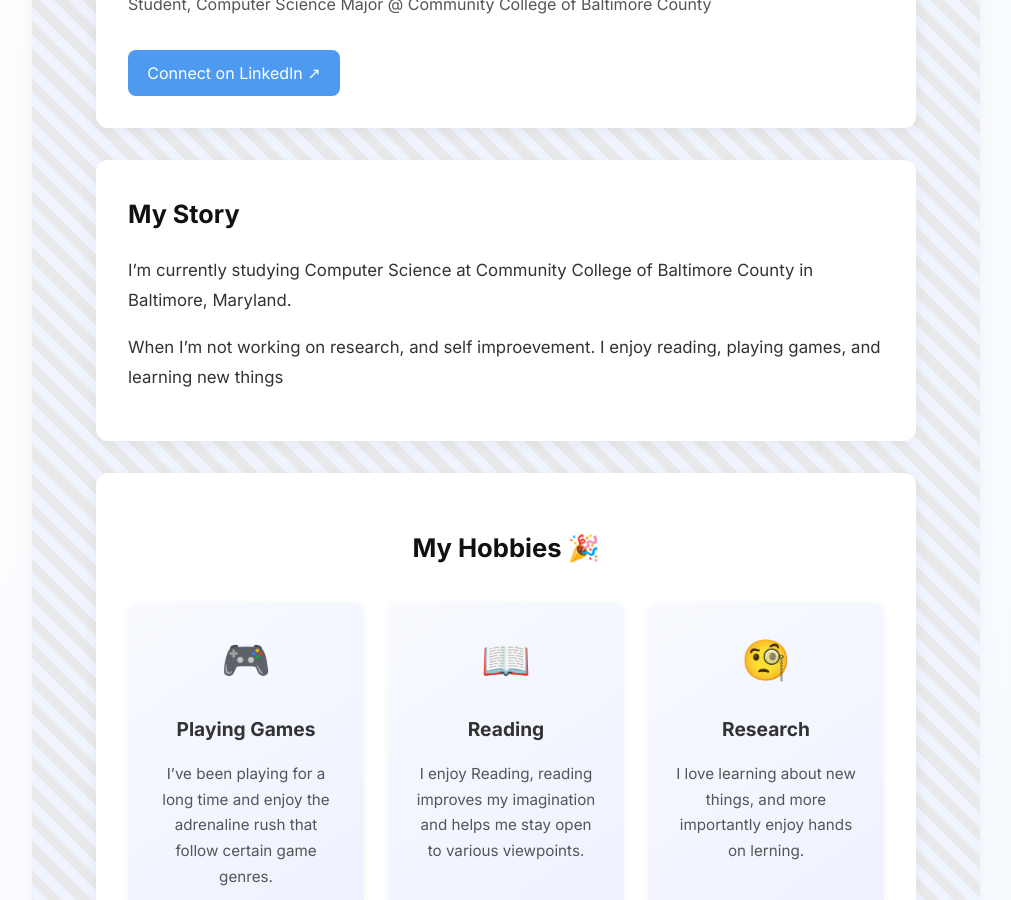
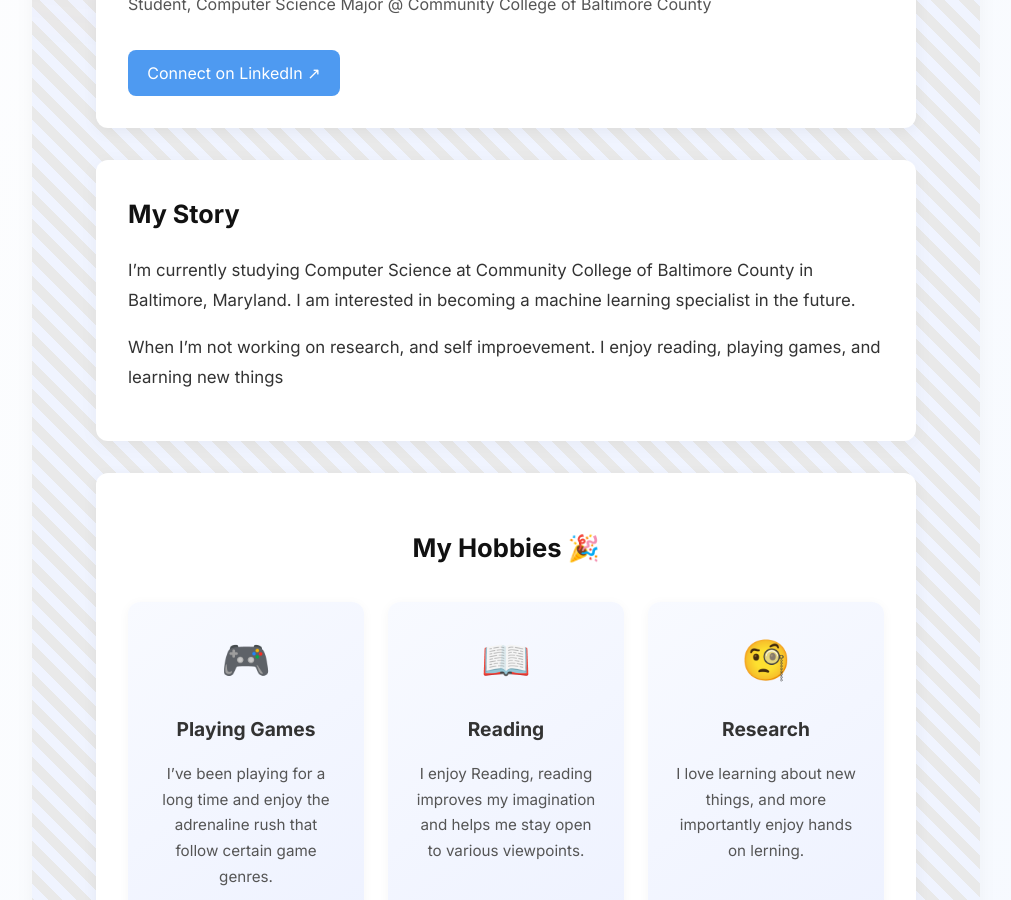
Before and after one commit to UnegbuSogidechukwu/UnegbuSogidechukwu.github.io, a Jekyll site: the page built from pages/about-me.md, in a window 1280 px wide and 900 px high, scrolled down 390 px. Shown: the whole window, without its empty margins (260-1271 px from the left). Built offline with Jekyll 4.4.1, drawn with Linux system fonts in a browser that asks for light colours.

Commit message:
Update about-me.md

```diff
--- a/pages/about-me.md
+++ b/pages/about-me.md
@@ -9,7 +9,7 @@ about:
   image: /assets/images/profile_me.jpg
   linkedin: https://www.linkedin.com/in/taquavian-johnson/](https://www.linkedin.com/in/sogidechukwu-unegbu-96a929270/
   bio: |
-    I’m currently studying Computer Science at Community College of Baltimore County in Baltimore, Maryland.
+    I’m currently studying Computer Science at Community College of Baltimore County in Baltimore, Maryland. I am interested in becoming a machine learning specialist in the future.
 
 
     When I’m not working on research, and self improevement. I enjoy reading, playing games, and learning new things
```
